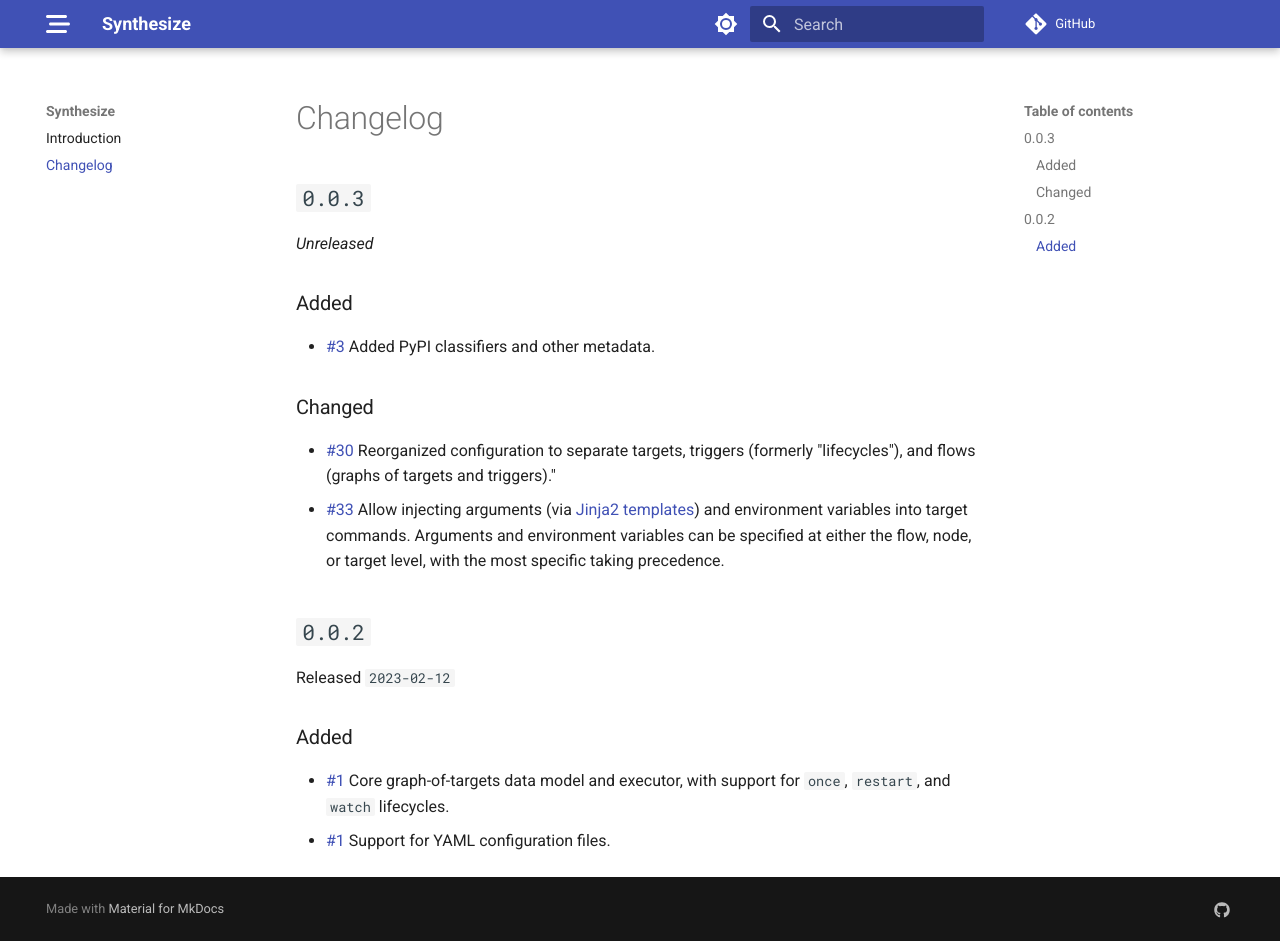
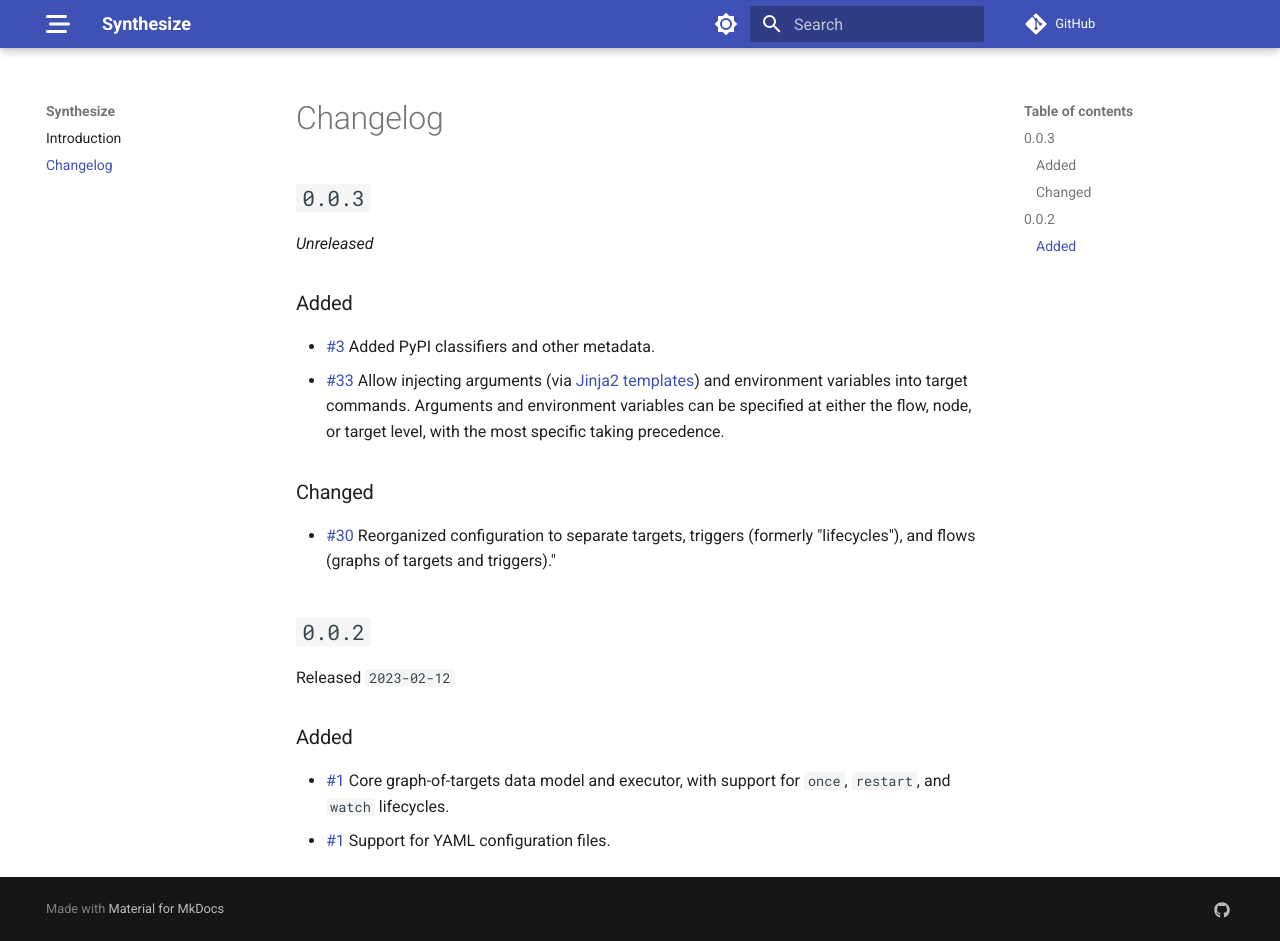
Before and after one commit to JoshKarpel/synthesize, an MkDocs documentation site: the page built from docs/changelog.md, in a window 1280 px wide and 941 px high. Built offline with MkDocs 1.6.1 and Material for MkDocs 9.7.7, drawn with Linux system fonts in a browser that asks for light colours; comment, search, counter and statistics services are not loaded; part of the change alters nothing that is shown.

```diff
--- a/docs/changelog.md
+++ b/docs/changelog.md
@@ -7,6 +7,12 @@
 ### Added
 
 - [#3](https://github.com/JoshKarpel/synthesize/pull/3) Added PyPI classifiers and other metadata.
+- [#33](https://github.com/JoshKarpel/synthesize/pull/33)
+  Allow injecting arguments
+  (via [Jinja2 templates](https://jinja.palletsprojects.com/))
+  and environment variables into target commands.
+  Arguments and environment variables can be specified at either
+  the flow, node, or target level, with the most specific taking precedence.
 
 ### Changed
 
@@ -14,12 +20,6 @@
   Reorganized configuration to separate targets,
   triggers (formerly "lifecycles"),
   and flows (graphs of targets and triggers)."
-- [#33](https://github.com/JoshKarpel/synthesize/pull/33)
-  Allow injecting arguments
-  (via [Jinja2 templates](https://jinja.palletsprojects.com/))
-  and environment variables into target commands.
-  Arguments and environment variables can be specified at either
-  the flow, node, or target level, with the most specific taking precedence.
 
 ## `0.0.2`
 
```
